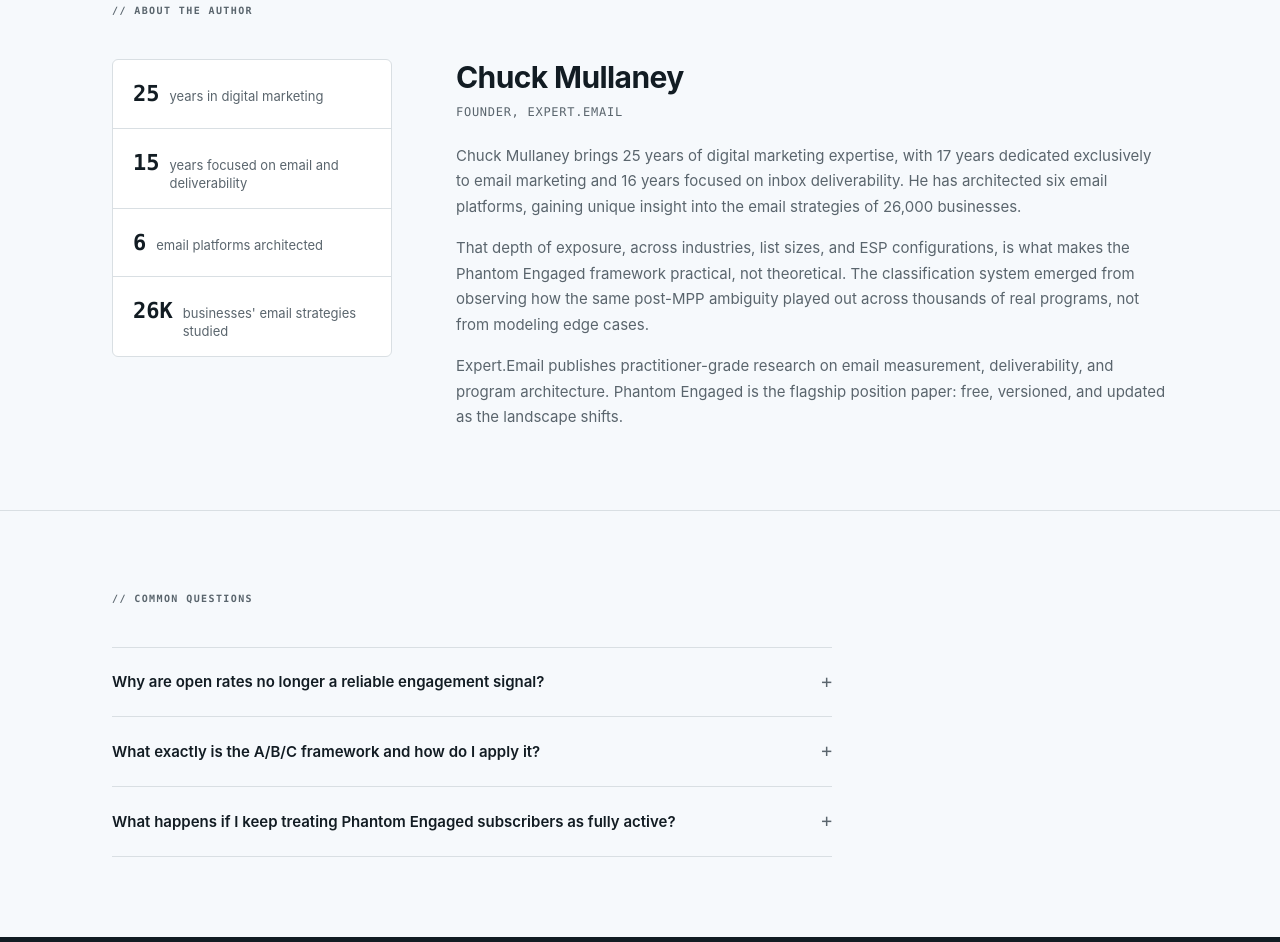
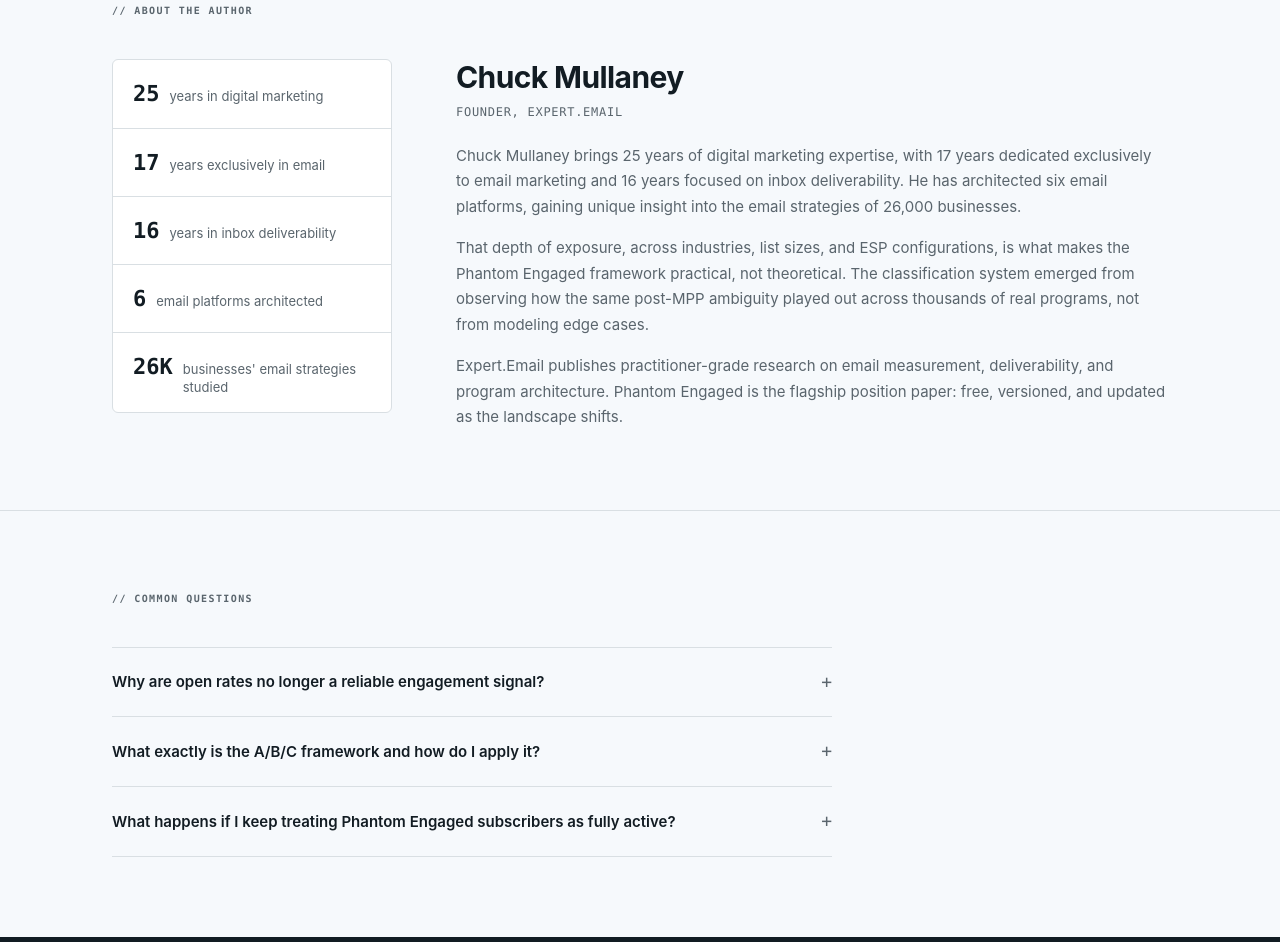
Before and after one commit to pjexec/PhantomEngaged_Lander, a website: page index.html in a window 1280 px wide. Shown: the part 2673-3615 px from the top of the page. Drawn offline with Linux system fonts and the light colour scheme.

Commit message:
Fix author stat card: split into 17 years email and 16 years deliverability

```diff
--- a/index.html
+++ b/index.html
@@ -1410,8 +1410,12 @@
             <div class="stat-label">years in digital marketing</div>
           </div>
           <div class="stat-row">
-            <div class="stat-num">15</div>
-            <div class="stat-label">years focused on email and deliverability</div>
+            <div class="stat-num">17</div>
+            <div class="stat-label">years exclusively in email</div>
+          </div>
+          <div class="stat-row">
+            <div class="stat-num">16</div>
+            <div class="stat-label">years in inbox deliverability</div>
           </div>
           <div class="stat-row">
             <div class="stat-num">6</div>
```
